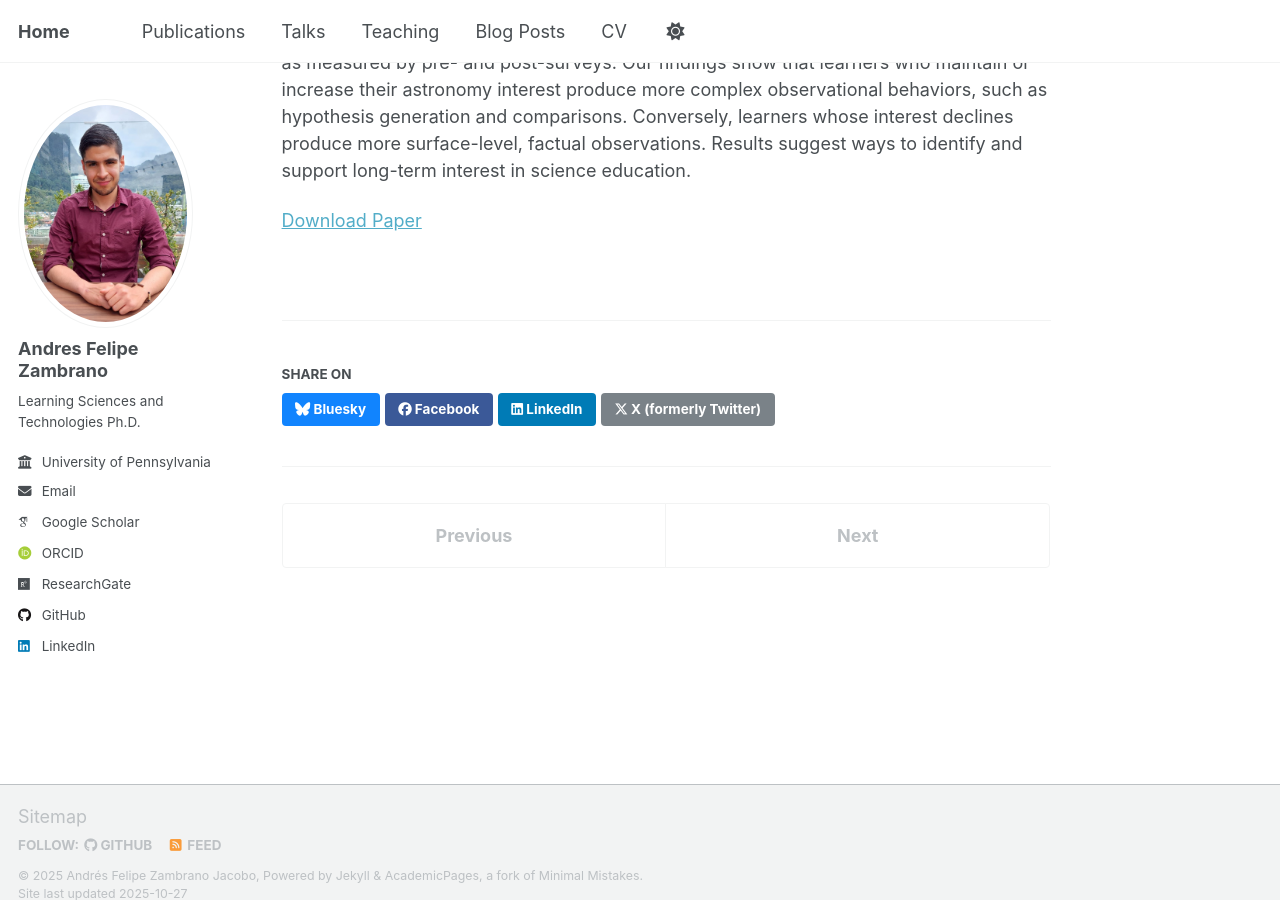
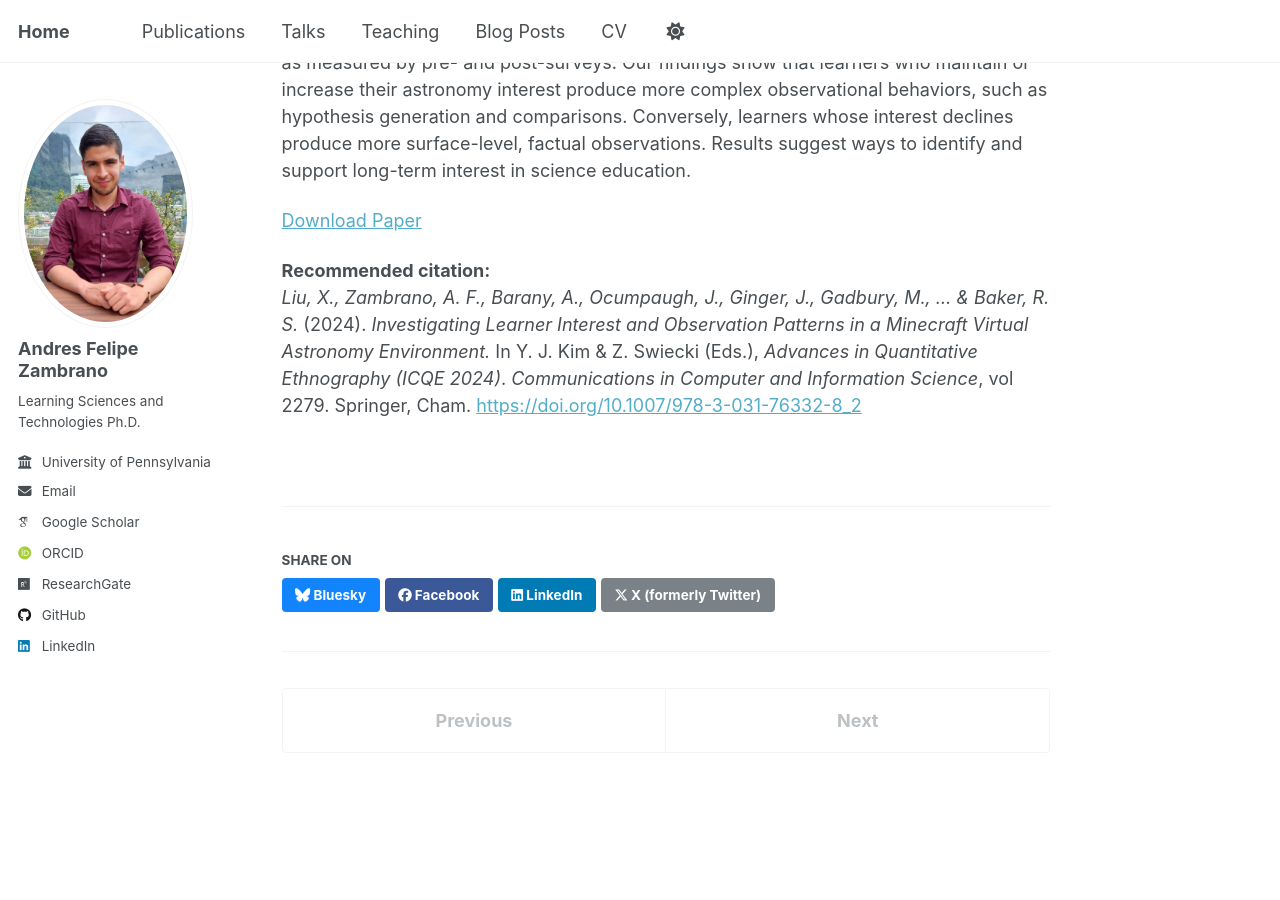
Before and after one commit to afzambrano/afzambrano.github.io, a Jekyll site: the page built from _publications/2024-icqe-observations-minecraft.md, in a window 1280 px wide and 900 px high, scrolled down 364 px. Built offline with Jekyll 4.4.1, drawn with Linux system fonts in a browser that asks for light colours; some web fonts are replaced; a script that is not in the unit is left out.

Commit message:
Update 2024-icqe-observations-minecraft.md

```diff
--- a/_publications/2024-icqe-observations-minecraft.md
+++ b/_publications/2024-icqe-observations-minecraft.md
@@ -12,3 +12,10 @@ paperurl: 'https://link.springer.com/chapter/10.1007/978-3-031-76332-8_2'
 This study explores how student actions in Minecraft-based virtual environments designed to simulate astronomical phenomena shift over time, as their interest in astronomy changes. We analyze observations made by middle school learners participating in the What-if Hypothetical Implementations in Minecraft (WHIMC) project, which adapts the game to immerse learners in scenarios exploring scientific concepts. Combining manual and automated coding techniques, we classify these observations and use epistemic network analysis to investigate how they relate to changes in interest levels as measured by pre- and post-surveys. Our findings show that learners who maintain or increase their astronomy interest produce more complex observational behaviors, such as hypothesis generation and comparisons. Conversely, learners whose interest declines produce more surface-level, factual observations. Results suggest ways to identify and support long-term interest in science education.
 
 [Download Paper](https://link.springer.com/chapter/10.1007/978-3-031-76332-8_2)
+
+<b>Recommended citation:</b><br>
+<i>Liu, X., Zambrano, A. F., Barany, A., Ocumpaugh, J., Ginger, J., Gadbury, M., ... & Baker, R. S.</i> (2024).
+<i>Investigating Learner Interest and Observation Patterns in a Minecraft Virtual Astronomy Environment.</i>
+In Y. J. Kim & Z. Swiecki (Eds.), <i>Advances in Quantitative Ethnography (ICQE 2024)</i>.
+<i>Communications in Computer and Information Science</i>, vol 2279. Springer, Cham.
+<a href="https://doi.org/10.1007/978-3-031-76332-8_2">https://doi.org/10.1007/978-3-031-76332-8_2</a>
```
